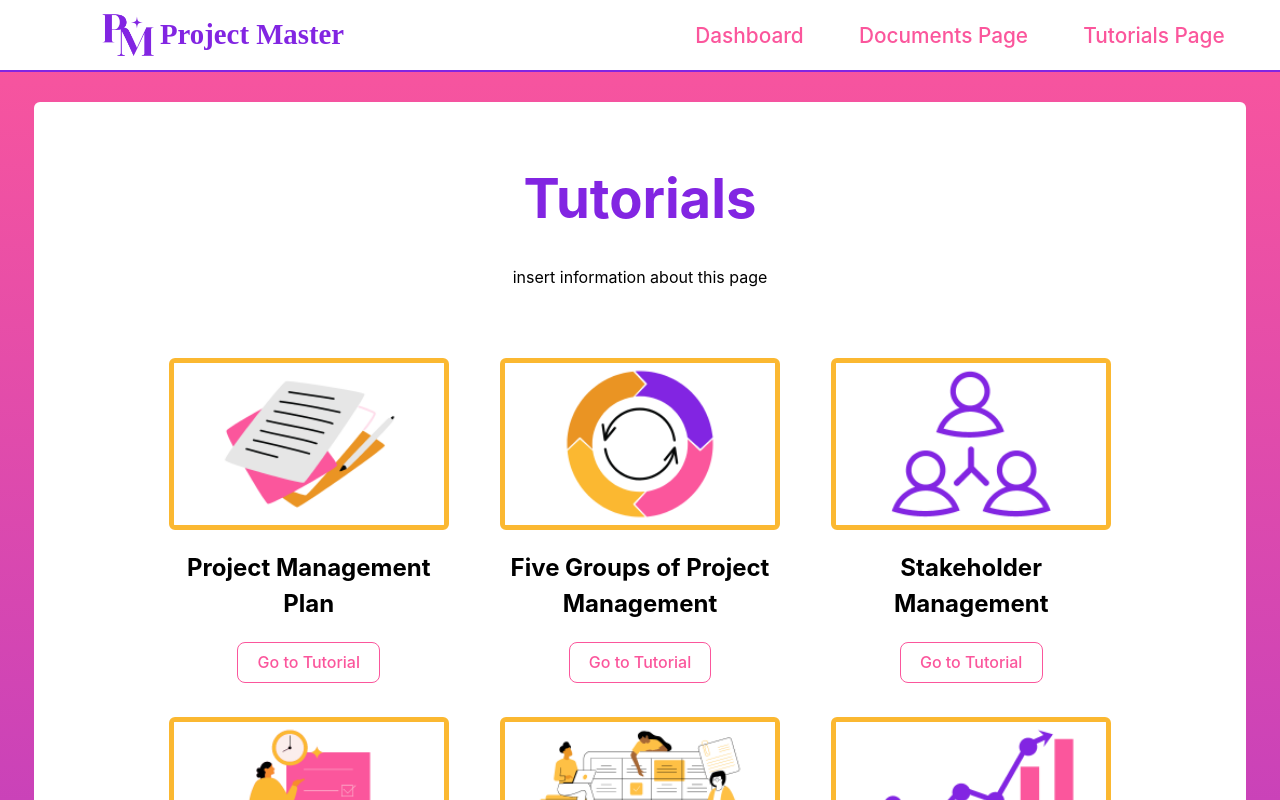
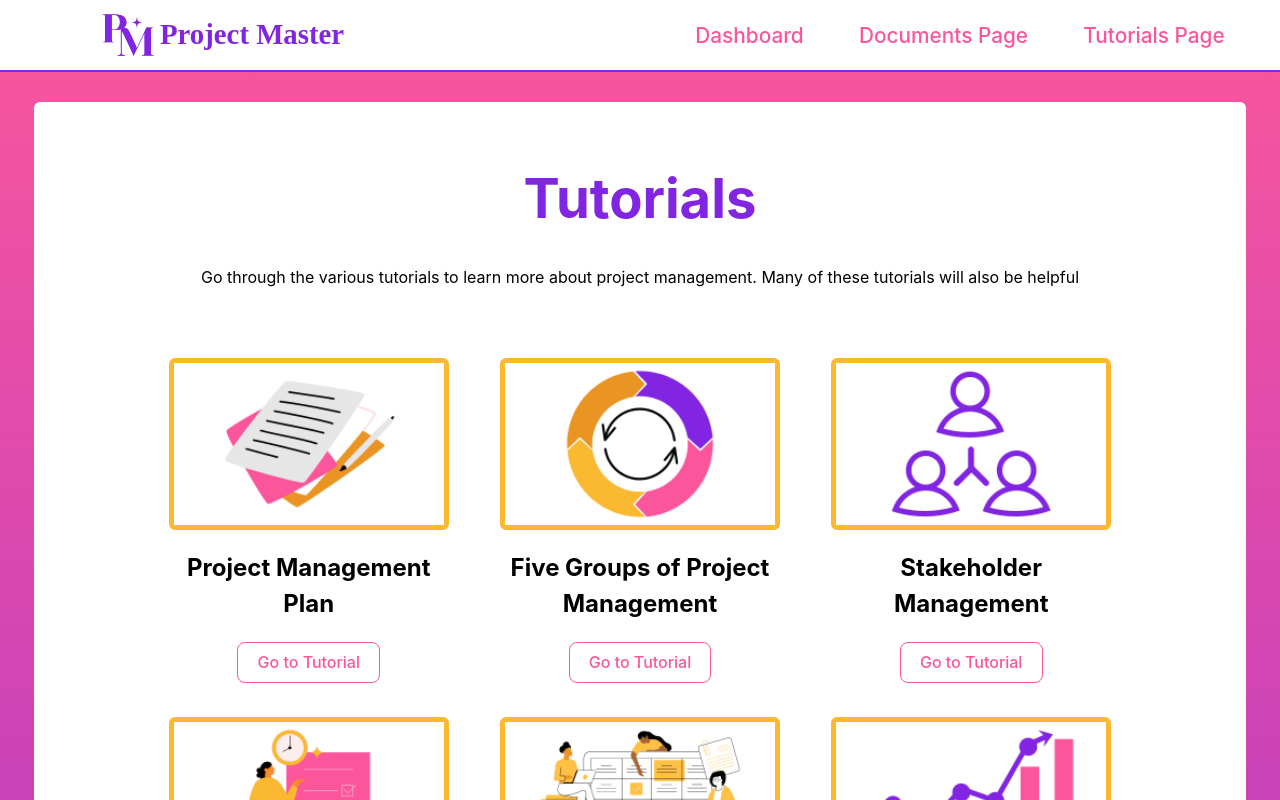
Before and after one commit to ananyatandel/project-master, a React (Vite) app in the folder project-master/: page /Tutorials in a window 1280 px wide. Shown: the top 800 px of the page. Built offline with nearby package versions, Linux system fonts and the light colour scheme.

Commit message:
update the text on tutorials page

```diff
--- a/project-master/src/Tutorials.jsx
+++ b/project-master/src/Tutorials.jsx
@@ -26,7 +26,7 @@ function Tutorials() {
       <>
         <div className='gridContentPage'>
           <h1>Tutorials</h1>
-          <p>insert information about this page</p>
+          <p>Go through the various tutorials to learn more about project management. Many of these tutorials will also be helpful </p>
           <div className="mainGrid">
 
             <div className='tutorialBox'>
```
